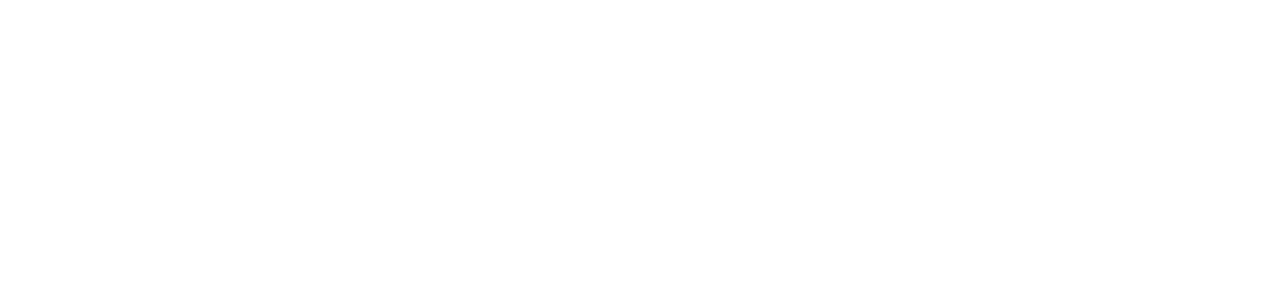
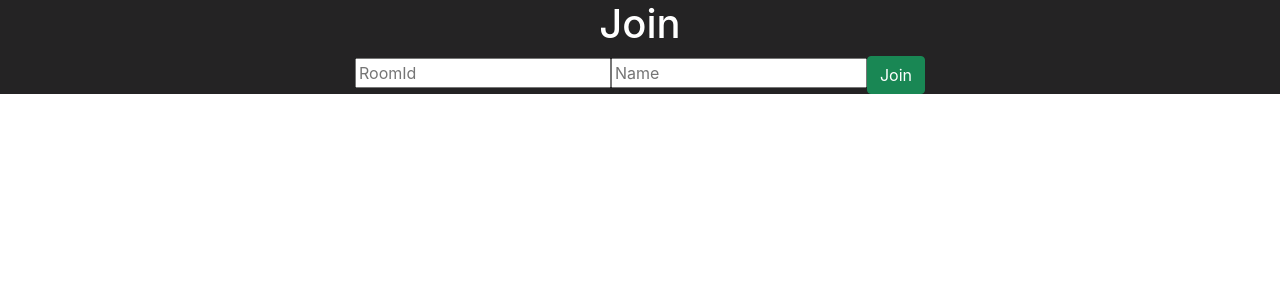
Before and after one commit to dakotastates/video-chat-app, a React (Create React App) app in the folder client/: page /join in a window 1280 px wide. Shown: the top 300 px of the page. Built offline with nearby package versions, Linux system fonts and the light colour scheme.

Commit message:
Home page route and styling

```diff
--- a/client/public/index.html
+++ b/client/public/index.html
@@ -10,6 +10,9 @@
       content="Web site created using create-react-app"
     />
     <link rel="apple-touch-icon" href="%PUBLIC_URL%/logo192.png" />
+    <!-- bootstraps -->
+    <link href="https://cdn.jsdelivr.net/npm/bootstrap@5.1.3/dist/css/bootstrap.min.css" rel="stylesheet" integrity="sha384-1BmE4kWBq78iYhFldvKuhfTAU6auU8tT94WrHftjDbrCEXSU1oBoqyl2QvZ6jIW3" crossorigin="anonymous">
+    <script src="https://cdn.jsdelivr.net/npm/bootstrap@5.1.3/dist/js/bootstrap.bundle.min.js" integrity="sha384-ka7Sk0Gln4gmtz2MlQnikT1wXgYsOg+OMhuP+IlRH9sENBO0LRn5q+8nbTov4+1p" crossorigin="anonymous"></script>
     <!--
       manifest.json provides metadata used when your web app is installed on a
       user's mobile device or desktop. See https://developers.google.com/web/fundamentals/web-app-manifest/
--- a/client/src/App.css
+++ /dev/null
@@ -1,38 +0,0 @@
-.App {
-  text-align: center;
-}
-
-.App-logo {
-  height: 40vmin;
-  pointer-events: none;
-}
-
-@media (prefers-reduced-motion: no-preference) {
-  .App-logo {
-    animation: App-logo-spin infinite 20s linear;
-  }
-}
-
-.App-header {
-  background-color: #282c34;
-  min-height: 100vh;
-  display: flex;
-  flex-direction: column;
-  align-items: center;
-  justify-content: center;
-  font-size: calc(10px + 2vmin);
-  color: white;
-}
-
-.App-link {
-  color: #61dafb;
-}
-
-@keyframes App-logo-spin {
-  from {
-    transform: rotate(0deg);
-  }
-  to {
-    transform: rotate(360deg);
-  }
-}
--- a/client/src/App.js
+++ b/client/src/App.js
@@ -1,13 +1,18 @@
-import './App.css';
+import React, { useState, useEffect } from "react";
+import './styles/App.css';
 import {
   BrowserRouter as Router,
   Route,
   Switch,
 } from "react-router-dom";
-import Login from "./components/Login";
-import Register from "./components/Register";
+import Login from "./pages/Login";
+import Register from "./pages/Register";
+import Home from "./pages/Home";
+import Dashboard from "./pages/Dashboard";
+import Join from "./pages/Join";
 
 function App() {
+
   return (
     <div className="App">
     <Router>
@@ -23,6 +28,18 @@
           component={Register}
         />
 
+        <Route
+          exact
+          path="/join"
+          component={Join}
+        />
+
+        <Route
+          exact
+          path="/"
+          component={Home}
+        />
+
       </Switch>
     </Router>
 
--- a/client/src/index.css
+++ b/client/src/index.css
@@ -1,5 +1,6 @@
 body {
   margin: 0;
+  /* background-color: #242324; */
   font-family: -apple-system, BlinkMacSystemFont, 'Segoe UI', 'Roboto', 'Oxygen',
     'Ubuntu', 'Cantarell', 'Fira Sans', 'Droid Sans', 'Helvetica Neue',
     sans-serif;
--- /dev/null
+++ b/client/src/pages/Home.js
@@ -0,0 +1,24 @@
+import React from "react";
+import { Link } from "react-router-dom";
+import '../styles/Home.css';
+
+
+const Home = () => {
+
+
+  return (
+
+        <div className="d-flex flex-column container">
+         <h1>Video Chat App</h1>
+         <div className="p-2 "><Link to="/join" className="btn btn-primary button">Join a Meeting</Link></div>
+         <div className="p-2 "><Link to="/login" className="btn btn-secondary button">Sign In</Link></div>
+        </div>
+
+
+
+  );
+};
+
+
+
+export default Home;
--- /dev/null
+++ b/client/src/pages/Join.js
@@ -0,0 +1,46 @@
+import React, { useState } from "react";
+
+const Join = () => {
+  const [inputs, setInputs] = useState({
+    roomId: "",
+    name: ""
+  });
+
+  const { roomId, name } = inputs;
+
+  const onChange = e =>
+    setInputs({ ...inputs, [e.target.name]: e.target.value });
+
+
+    const onSubmitForm = e => {
+      e.preventDefault();
+      console.log('Join')
+    };
+
+  return (
+    <div>
+      <h1>Join</h1>
+      <form onSubmit={onSubmitForm}>
+        <input
+          type="text"
+          name="roomId"
+          placeholder="RoomId"
+          value={roomId}
+          onChange={e => onChange(e)}
+        />
+        <input
+          type="text"
+          name="name"
+          placeholder="Name"
+          value={name}
+          onChange={e => onChange(e)}
+        />
+        <button className="btn btn-success btn-block">Join</button>
+      </form>
+
+
+    </div>
+  );
+};
+
+export default Join;
--- /dev/null
+++ b/client/src/styles/App.css
@@ -0,0 +1,5 @@
+.App {
+  text-align: center;
+  color: white;
+  background-color: #242324;
+}
--- /dev/null
+++ b/client/src/styles/Home.css
@@ -0,0 +1,11 @@
+.button {
+  width: 200px;
+  margin-top: 10;
+}
+
+.container{
+  justify-content: center;
+  align-items: center;
+  height: 100vh;
+
+}
```
Also changed, not shown: client/src/pages/Dashboard.js (added), client/src/pages/Login.js (renamed from client/src/components/Login.js), client/src/pages/Register.js (renamed from client/src/components/Register.js).
